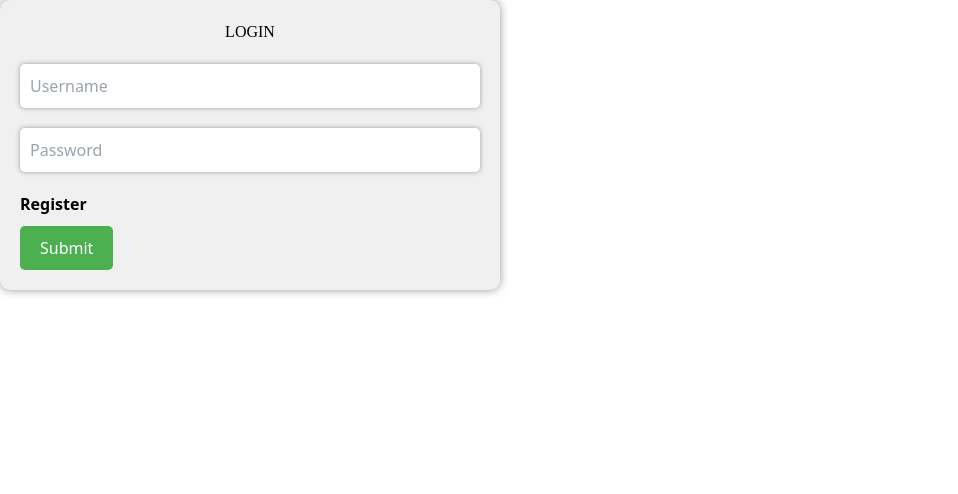
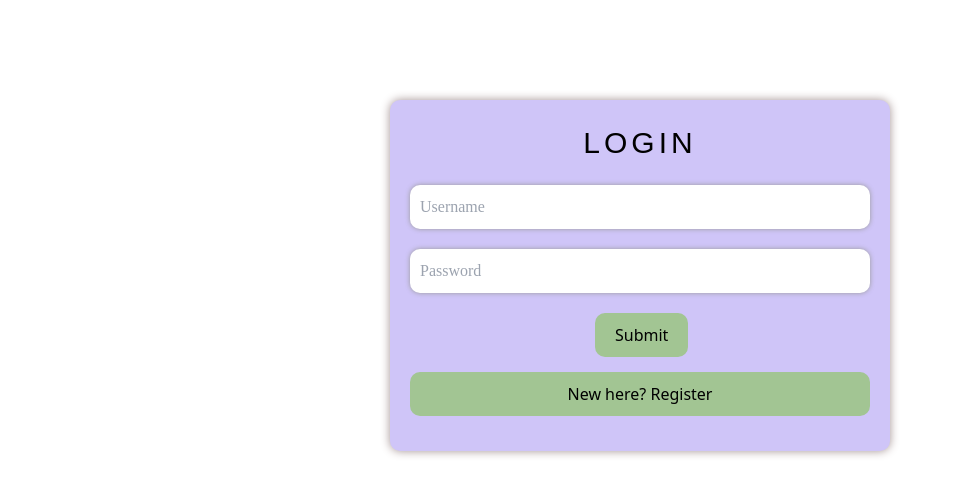
Before and after one commit to dev-9820/mp-quiz, a Next.js app: page / in a window 1280 px wide. Shown: the top 494 px of the page, without its empty margins (0-958 px from the left). Built offline with nearby package versions, Linux system fonts and the light colour scheme.

Commit message:
login ui changes

```diff
--- a/pages/index.js
+++ b/pages/index.js
@@ -3,15 +3,16 @@ import home from './home'
 
 const login= ()=> {
   return (
-    <div className='login-container'>
+    <div type="cont" className='login-container'>
       <h1>LOGIN</h1>
       <form>
         <input type='text' placeholder='Username'/>
         <input type='password' placeholder='Password'/>
-        <label>Register</label>
         <NextLink href='/home'>
         <button type='submit'>Submit</button>
         </NextLink>
+        <button type='register'>New here? Register</button>
+
       </form>
       </div>
   )
--- a/styles/globals.css
+++ b/styles/globals.css
@@ -2,45 +2,39 @@
 @tailwind components;
 @tailwind utilities;
 
+.login-container[type="cont"]{
+	margin-top: 100px;
+}
 .login-container {
-	margin: flex;
+
+	margin: auto;
 	width: 500px;
+
 	padding: 20px;
-	background-color: #f0f0f0;
+	background-color: #cfc5f8;
 	border-radius: 10px;
-	box-shadow: 0 0 10px #999;
+	box-shadow: 0 0 10px #a39292;
 }
 
 h1 {
-  font-family: 'Arial Narrow Bold';
+  font-family: fantasy;
 	text-align: center;
-
+	font-size: 30px;
+	letter-spacing: 4px;
+	padding:auto;
+	font-weight: 500;
 	margin-bottom: 20px;
 }
 
 form {
 	display: flex;
 	flex-direction: column;
+	align-self: start;
 }
 
 label {
-  cursor:pointer;
-	margin-bottom: 10px;
-	font-weight: bold;
-}
-
-input[type="text"],
-input[type="password"] {
-	padding: 10px;
-	margin-bottom: 20px;
-	border-radius: 5px;
-	border: none;
-	box-shadow: 0 0 5px #999;
-}
-
-button[type="submit"] {
-	padding: 10px 20px;
-	background-color: #4CAF50;
+	padding: 10px 100px;
+	background-color: #732fc7;
 	color: white;
 	border: none;
 	border-radius: 5px;
@@ -48,8 +42,56 @@ button[type="submit"] {
 	cursor: pointer;
 }
 
+input[type="text"],
+input[type="password"] {
+	padding: 10px;
+	font-family: cursive;
+	margin-bottom: 20px;
+	border-radius: 10px;
+	border: none;
+	box-shadow: 0 0 5px #999;
+}
+
+button[type="submit"] {
+	padding: 10px 20px;
+	background-color:#a2c593 ;
+	color: rgb(0, 0, 0);
+	border: none;
+	border-radius: 10px;
+	font-size: 16px;
+	font: bold;
+	cursor: pointer;
+	margin-left: 185px;
+	margin-bottom: 15px;
+
+
+}
+
 button[type="submit"]:hover {
-	background-color: #3e8e41;
+	background-color: #3a4244;
+	color: #ffffff;
+	font-style: italic;
+	transition: 0.3s;
+
+
+
+}
+button[type="register"] {
+	padding: 10px 20px;
+	background-color: #a2c593;
+	color: rgb(0, 0, 0);
+	border-radius: 10px;
+	font-size: 16px;
+	cursor: pointer;
+	transition: 0.3s;
+	margin-bottom: 15px;
+
+}
+
+button[type="register"]:hover {
+	background-color: #3a4244;
+	color: #ffffff;
+	font-style: italic;
 }
 .quiz-container {
 	margin: 50px auto;
@@ -59,6 +101,7 @@ button[type="submit"]:hover {
 	border-radius: 10px;
 	box-shadow: 0 0 10px #999;
 }
+
 
 #submit {
 	display: block;
@@ -72,11 +115,11 @@ button[type="submit"]:hover {
 	cursor: pointer;
 }
 
-#submit:hover {
-	background-color: #3e8e41;
-}
+
+
+
 
 .layout{
 	margin: 100px;
-	background-color: #4CAF50;
+	background-color: #39d03e;
 }
--- a/styles/style.css
+++ /dev/null
@@ -1,67 +0,0 @@
-*{
-margin: auto;        ;
- padding: 0px;;
-font-family:  sans-serif;
- box-sizing: content-box;
-
-}
-body{
- background: #726dc6;
-}
-.app
-{
-background: #dddbfb;
-width: 50%;
-max-width: 500рх;
-margin: 100px auto 0;
-border-radius: 15px;
- padding: 30px;
-}
-.app h1{
-    font-weight: 25px;
-    color: #035549;
-    font-weight: 600;
-    border-bottom: 1px solid #333;
-    padding-bottom: 30px;
-}
-.quiz
-{
-    padding: 20px;
-
-}
-.quiz h2{
-    font-size: 18px;
-    color: #035549;
-    font-weight: 700;
-}
-.btn{
-    background: #fff;
-    color: #222;
-    font-weight: 500;
-    width: 100%;
-    border: 2px solid #03011d;
-    padding: 10px;
-    margin: 10px;
-    text-align: inherit;
-    border-radius: 10px;
-    cursor: pointer;
-    transition: all 0.4s;
-}
-.btn:hover{
-    background: #56dd99;
-    color: #2d033d;
-}
-#next-btn{
-    background: #62bde1;
-    color:#03011d;
-    align-self: center;
-    font: weight 600px;
-    font-size: medium;
-    width: 150px;
-    border: 0;
-    padding: 10px;
-    margin: 20 px auto 0;
-    cursor: pointer;
-    border-radius: 4px;
-    display: inline-block;
-}
```
